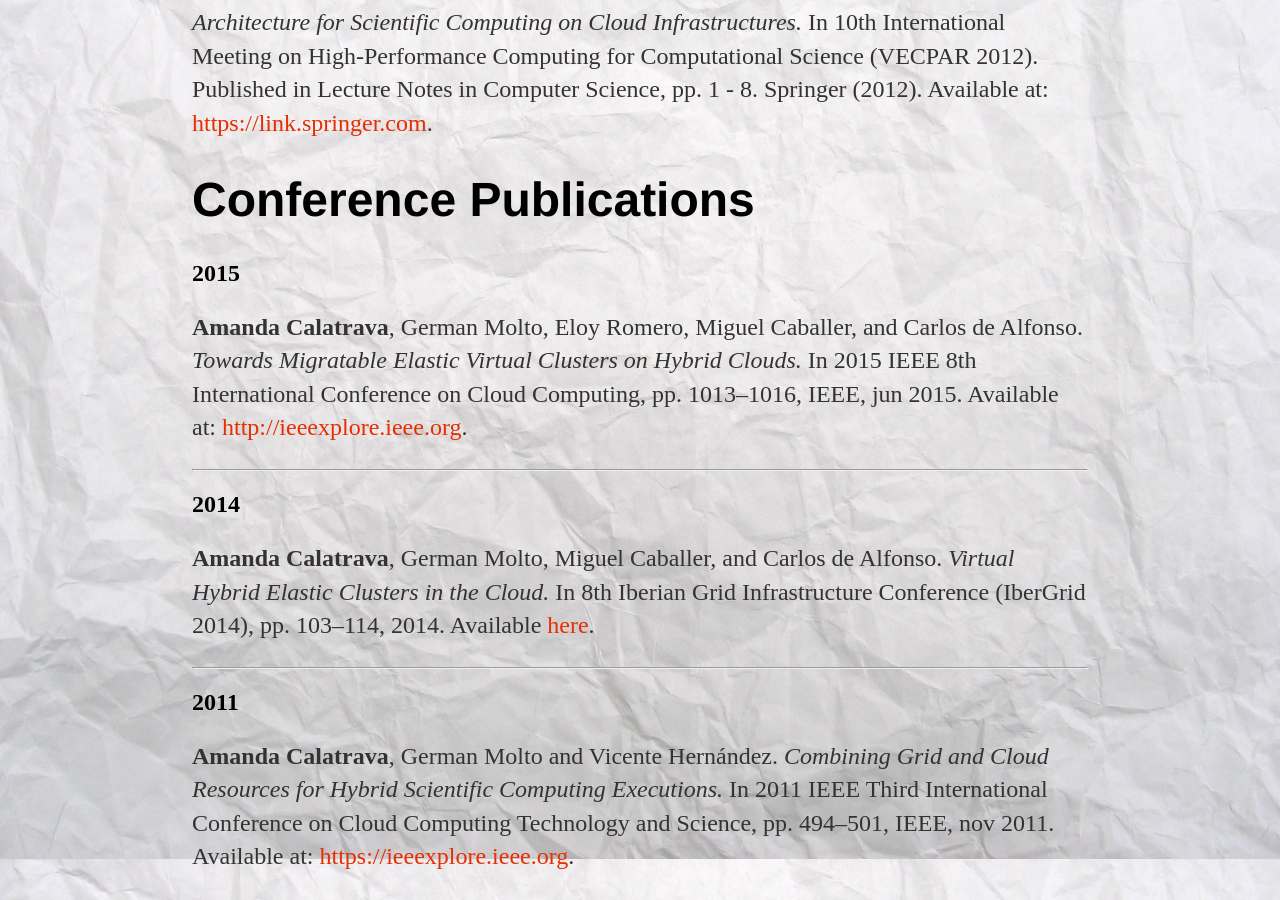
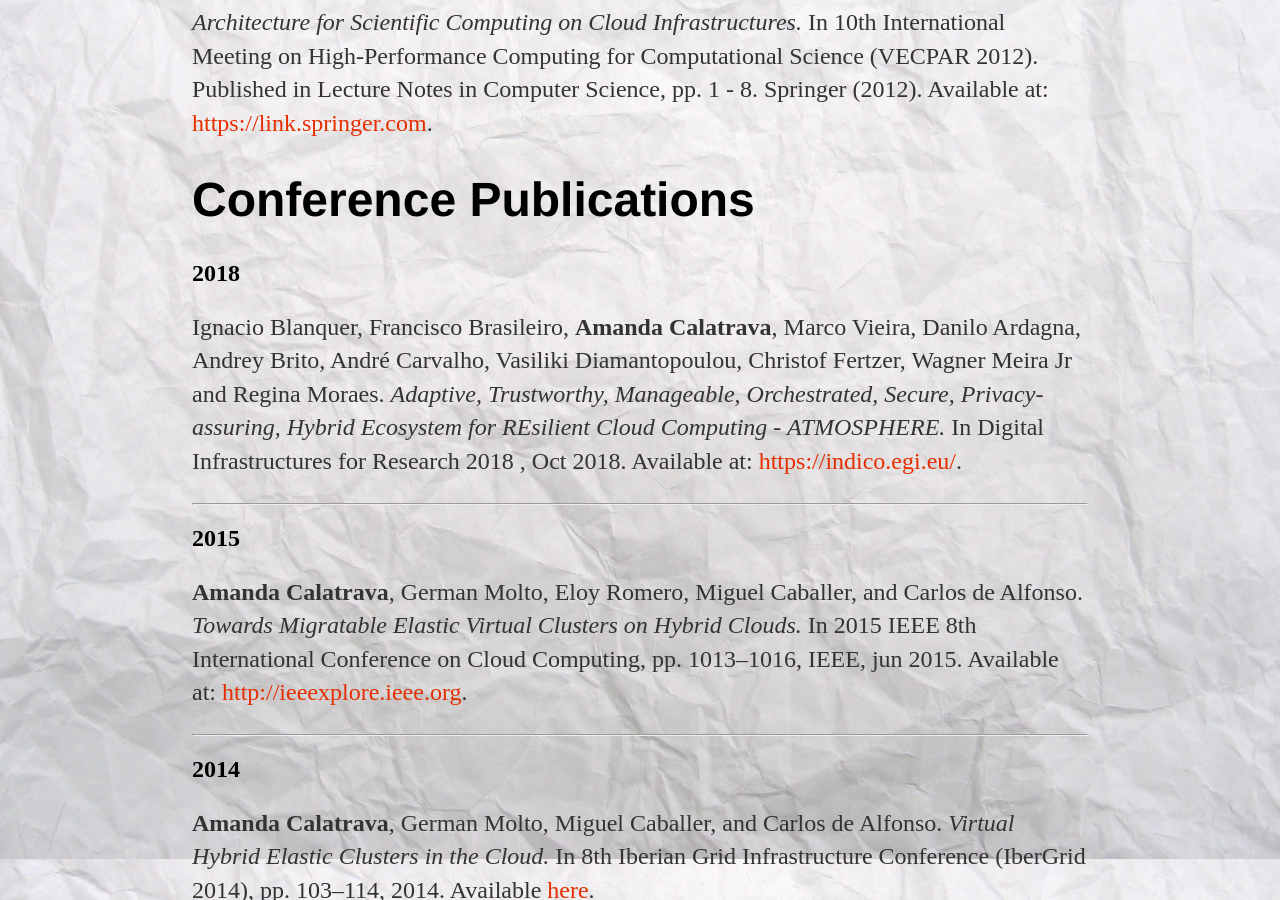
Before and after one commit to amcaar/amcaar.github.io, a Jekyll site: the page built from cv/index.html, in a window 1280 px wide and 900 px high, scrolled down 1061 px. Built offline with Jekyll 4.4.1, drawn with Linux system fonts in a browser that asks for light colours.

Commit message:
Add DI4R contribution

```diff
--- a/cv/index.html
+++ b/cv/index.html
@@ -41,6 +41,11 @@ title: Publications of Amanda Calatrava
 
 
 		<h1>Conference Publications</h1>
+		<h2>2018</h2>
+		<p>Ignacio Blanquer, Francisco Brasileiro, <strong>Amanda Calatrava</strong>, Marco Vieira, Danilo Ardagna, Andrey Brito, André Carvalho, Vasiliki Diamantopoulou, Christof Fertzer, Wagner Meira Jr
+			and Regina Moraes. <em>Adaptive, Trustworthy, Manageable, Orchestrated, Secure, Privacy-assuring, Hybrid Ecosystem for REsilient Cloud Computing - ATMOSPHERE.</em> In Digital Infrastructures for Research 2018
+			, Oct 2018. Available at: <a class="link" href="https://indico.egi.eu/indico/event/3973/session/51/contribution/20">https://indico.egi.eu/</a>.</p>
+		<hr>
 		<h2>2015</h2>
 		<p><strong>Amanda Calatrava</strong>, German Molto, Eloy Romero, Miguel Caballer,
 			and Carlos de Alfonso. <em>Towards Migratable Elastic Virtual Clusters on
```
